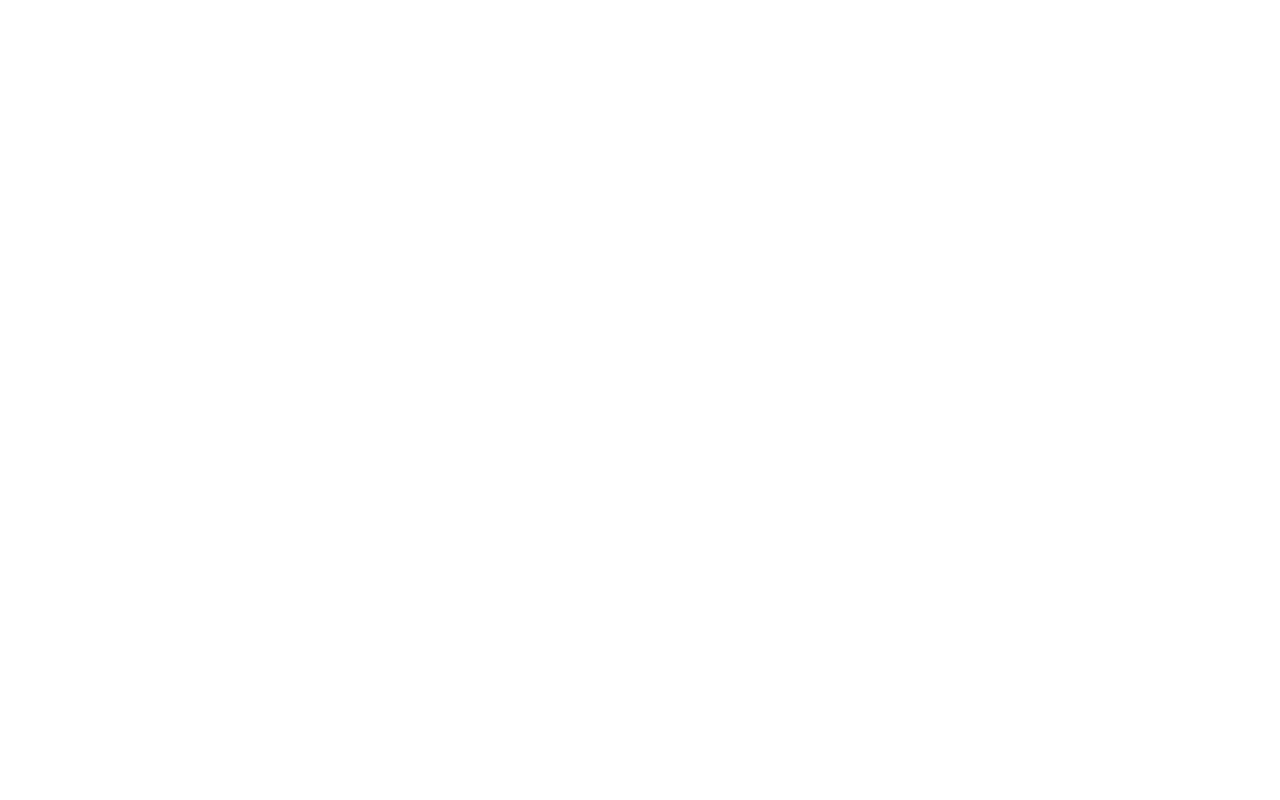
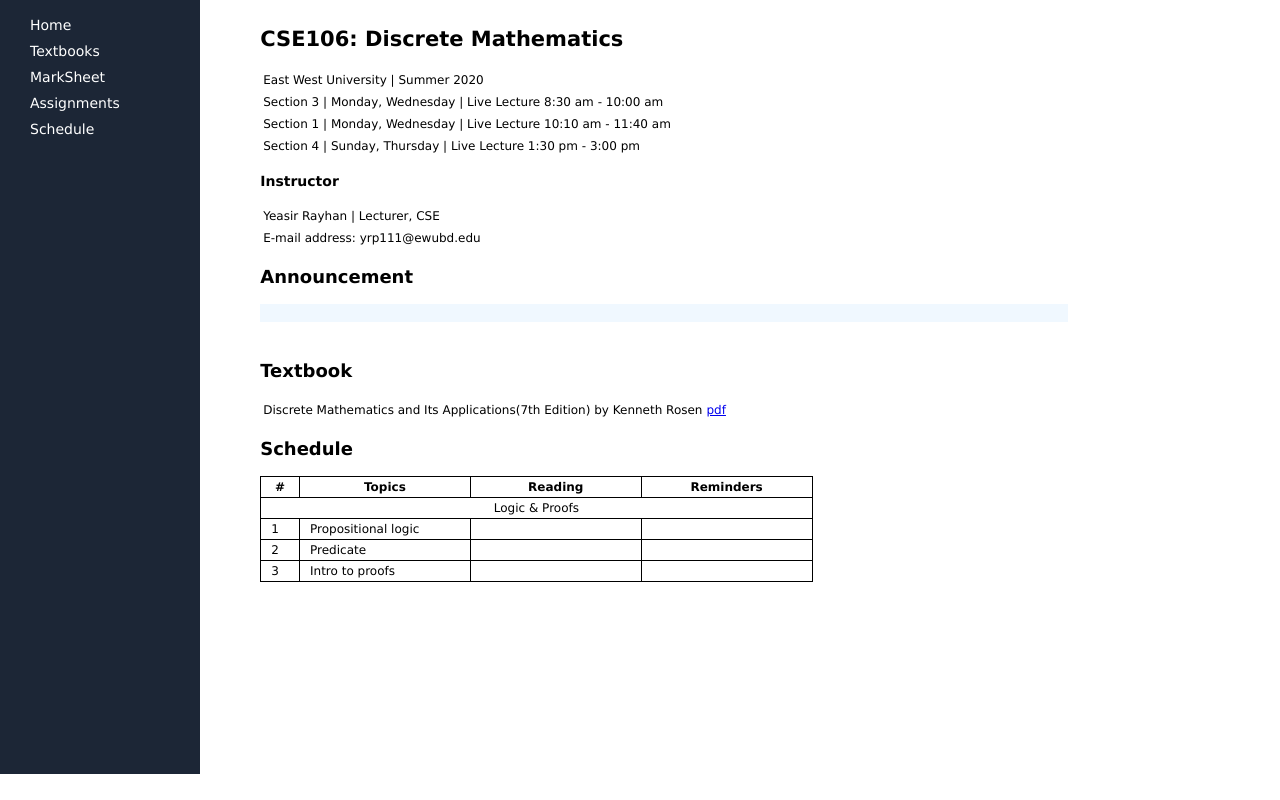
Before and after one commit to YeasirRayhanPrince/yeasirrayhanprince.github.io, a plain HTML site: page cse106_summer2020.html in a window 1280 px wide. Drawn offline with Linux system fonts and the light colour scheme.

Commit message:
updated_all

```diff
--- a/course.css
+++ b/course.css
@@ -142,3 +142,8 @@ table.paddedtable td { padding: 2px 10px 2px 10px; }
   color: #3b5998;
   font-weight: bold;
 }
+
+.td-gen{
+	border: 1px solid black;
+	padding-left: 10px;
+}
--- a/cse106_summer2020.html
+++ b/cse106_summer2020.html
@@ -2,7 +2,7 @@
   "http://www.w3.org/TR/1999/REC-html401-19991224/loose.dtd">
 <HTML>
 <HEAD>
-<TITLE>CSE 106: Spring 2020</TITLE>
+<TITLE>CSE 106: Summer 2020</TITLE>
 <!-- Based on a design by Frank Pfenning -->
 <!-- Modified by Greg Kesden and Markus Pueschel for spring 09 -->
 <!-- Modified by Roger B. Dannenberg and Greg Ganger for fall 09 -->
@@ -13,24 +13,19 @@
 <LINK REL="stylesheet" HREF="course.css" TYPE="text/css">
 </HEAD>
 
+<BODY BGCOLOR="white" MARGINWIDTH=0 MARGINHEIGHT=0>
+<TABLE WIDTH="100%" BORDER=0 CELLSPACING=0 CELLPADDING=10>
 
-<BODY BGCOLOR="white" MARGINWIDTH=0 MARGINHEIGHT=0>
-<!--
-<TABLE WIDTH="100%" BORDER=0 CELLSPACING=0 CELLPADDING=10>
-<TR>
-<TD CLASS="sidebar">&nbsp;</TD>
-<TD CLASS="main">&nbsp;</TD>
-<TD CLASS="main">&nbsp;</TD>
-</TR>
 <TR>
 
 <TD CLASS="sidebar" VALIGN="top">
 <TABLE BORDER=0 CELLSPACING=0 CELLPADDING=2>
-  <TR><TD CLASS="menu"><A HREF="../index.html">Home</A></TD></TR>
-  <TR><TD CLASS="menu"><A HREF=#Exams>Exams</A></TD></TR>
-  <TR><TD CLASS="menu"><A HREF=#Marks>Marks</A></TD></TR>
-  <TR><TD CLASS="menu"><A HREF=#Books>Textbook</A></TD></TR>
-  <TR><TD CLASS="menu"><A HREF=#LectureSlides>Lectures</A></TD></TR>
+  <TR><TD CLASS="menu"><A class = "sidebar-link" HREF="index.html">Home</A></TD></TR>
+  <TR><TD CLASS="menu"><A class = "sidebar-link" HREF=#Books>Textbooks</A></TD></TR>
+  <TR><TD CLASS="menu"><A class = "sidebar-link" HREF=>MarkSheet</A></TD></TR>
+  <TR><TD CLASS="menu"><A class = "sidebar-link" HREF=#Assignments>Assignments</A></TD></TR>
+  <TR><TD CLASS="menu"><A class = "sidebar-link" HREF=#Schedule>Schedule</A></TD></TR>
+    <TR><TD CLASS="menu">&nbsp;</TD></TR>
   <TR><TD CLASS="menu">&nbsp;</TD></TR>
   <TR><TD CLASS="menu">&nbsp;</TD></TR>
   <TR><TD CLASS="menu">&nbsp;</TD></TR>
@@ -54,256 +49,119 @@
   <TR><TD CLASS="menu">&nbsp;</TD></TR>
   <TR><TD CLASS="menu">&nbsp;</TD></TR>
   <TR><TD CLASS="menu">&nbsp;</TD></TR>
-  <TR><TD CLASS="menu">&nbsp;</TD></TR>
+  <!--<TR><TD CLASS="menu"><A HREF="https://cs50.readthedocs.io/style/c/">C Style Guide</A></TD></TR>-->
 
 </TABLE>
 </TD>
 
 <TD CLASS="main">&nbsp;</TD>
 <TD CLASS="main" VALIGN="top">
-<H1>CSE106/CSE205: Discrete Mathematics</H1>
+
+<H1>CSE106: Discrete Mathematics</H1>
 
 <TABLE BORDER=0>
-<TR><TD>Spring 2020</TD></TR>
+	<TR>
+		<TD>East West University | Summer 2020</TD>
+	</TR>
+	<tr><td> Section 3 | Monday, Wednesday | Live Lecture 8:30 am - 10:00 am</td></tr>
+	<tr><td> Section 1 | Monday, Wednesday | Live Lecture 10:10 am - 11:40 am</td></tr>
+	<tr><td> Section 4 | Sunday, Thursday | Live Lecture 1:30 pm - 3:00 pm</td></tr>
 </TABLE>
 
-<p>This course builds up the students’ ability to think and express logically and mathematically. The course will address mathematical reasoning, combinatorial analysis, algorithmic thinking, and discrete structures.</p>
-<p>
-<a href="https://yeasirrayhanprince.github.io/cse106/outlines/Spring20.pdf">Course Outline</a>
+<H3>Instructor</H3>
+<TABLE BORDER=0>
+	<tr>
+		<TD>Yeasir Rayhan | Lecturer, CSE</TD>
+	</tr>
+	<tr>
+		<td>E-mail address: yrp111@ewubd.edu</td>
+	</tr>
+</TABLE>
 
-<P>
-<STRONG>Prerequisites:</STRONG> CSE 103 </P>
-<HR noshade>
 
-<H3>What's New?</H3>
-<H2>Final Assessment <a href="https://yeasirrayhanprince.github.io/cse106/spring20_final.pdf">Question</a></H2>
+<h2> Announcement </h2>
 
-<H3>Getting Help</H3>
-<TABLE BORDER=0 cellpadding="2">
-  <TR>
-    <TH ALIGN="right" WIDTH=115>Email</TH>
-    <td>yrp111@ewubd.edu</TD>
+<div class="card announcement">
+	<div class="announcement-body">
+		<div class="newsfeedHeader">
+			<div class="newsfeedTitle">
+				<br>
+				<!--Assignment 1 released-->
+			</div>
+			<div class="newsfeedDate">
+				<!--2nd July-->
+			</div>
+		</div>
 
-  </TR>
-  <TR>
-    <TH ALIGN="right" WIDTH=115>Office Hours of Instructor</a></TH>
-    <td>
-    <ul>
-      <li>Tue 11:50-3:10 AB2-201
-      <li>Wed 10:00-11:30 AB2-201
-      <li>Thu 10:00-1:20 AB2-201
-    </ul>
-    </TD>
-  </TR>
+		<!--<p>We just released <a href="">Assignment 1</a>. It's due on <b>5th July at 10:10am</b><br><br>	  </p>-->
+	</div>
+</div>
 
-  <TR>
-    <TH ALIGN="right" WIDTH=115>UTAs</a></TH>
-    <td>
-    <ul>
-      <li>Mushfique(01842-329646)
-      <li>Mafizur(01717-313235)
-    </ul>
-    </TD>
-  </TR>
+
+<h2 id = "Books">Textbook</H2>
+<TABLE BORDER=0>
+<tr>
+	<td>Discrete Mathematics and Its Applications(7th Edition) by Kenneth Rosen</TD>
+	<td><a href = "https://yeasirrayhanprince.github.io/cse106/books/Rosen_Discrete_Mathematics_and_Its_Applications_7th_Edition.pdf">pdf</a></td>
+</tr>
+</TABLE>
+
+
+<H2 id = "Schedule">Schedule</H2>
+<div class="table-responsive">
+	<table class="table table-bordered" style = "border: 1px solid black; border-collapse:collapse; ">
+		<thead>
+		<tr>
+			<th style="width:5%;border: 1px solid black">#</th>
+			<th style="width:22%;border: 1px solid black">Topics</th>
+			<th style="width:22%;border: 1px solid black">Reading</th>
+			<th style="width:22%;border: 1px solid black">Reminders</th>
+		</tr>
+		</thead>
+
+		<td colspan = "4" style="text-align: center">Logic & Proofs</td>
+		<tr>
+			<td  class="td-gen">1</td>
+			<td class="td-gen"> Propositional logic</td>
+			<td class="td-gen">
+
+			</td>
+			<td class="td-gen"></td>
+		</tr>
+		<tr>
+			<td  class="td-gen">2</td>
+			<td class="td-gen"> Predicate</td>
+			<td class="td-gen">
+
+			</td>
+			<td class="td-gen"></td>
+		</tr>
+		<tr>
+			<td  class="td-gen">3</td>
+			<td class="td-gen"> Intro to proofs</td>
+			<td class="td-gen">
+
+			</td>
+			<td class="td-gen"></td>
+		</tr>
+	</table>
+</div>
+
+
+<!--<h2 id = "Assignments">Assignments</H2>
+
+<TABLE BORDER=0>
+<TR>
+	<TD>Assignment 1</TD>
+	<TD><a href = "https://yeasirrayhanprince.github.io/cse103/assignments/PS1.pdf">PS1</a></TD>
+	<TD></TD>
+	<TD><font color="red">15 May 11:59 pm</font></TD>
+</TR>
+</TABLE>-->
 
 </TABLE>
 
-<H3 id = "Exams">Midterm 2 Exam</H3>
-<TABLE BORDER=0>
-	<TR>
-		<td>CSE106 Section 2 &nbsp;</TD>
-		<td>11 March</TD>
-	</TR>
-	<TR>
-		<td>CSE205 Section 1 &nbsp;</TD>
-		<td>11 March</TD>
-	</TR>
-	<TR>
-		<td>CSE106 Section 3 &nbsp;</TD>
-		<td>12 March</TD>
-	</TR>
-</TABLE>
-
-<H3 id = "Exams">Final Exam</H3>
-<TABLE BORDER=0>
-	<TR>
-		<td>CSE106 Section 2 &nbsp;</TD>
-		<td>13 April</TD>
-	</TR>
-	<TR>
-		<td>CSE205 Section 1 &nbsp;</TD>
-		<td>13 April</TD>
-	</TR>
-	<TR>
-		<td>CSE106 Section 3 &nbsp;</TD>
-		<td>16 April</TD>
-	</TR>
-</TABLE>
-
-
-<H3 id = "Exams">CT 2</H3>
-Syllabus: Counting(Rosen 6.1)
-<TABLE BORDER=0>
-	<TR>
-		<td>CSE106 Section 2 &nbsp;</TD>
-		<td>9 March</TD>
-	</TR>
-	<TR>
-		<td>CSE205 Section 1 &nbsp;</TD>
-		<td>9 March</TD>
-	</TR>
-	<TR>
-		<td>CSE106 Section 3 &nbsp;</TD>
-		<td>8 March</TD>
-	</TR>
-	<TR>
-		<td>CT1 <a href="https://yeasirrayhanprince.github.io/cse106/solutions/CT1_Sol.txt">solution</a></TD>
-	<TR>
-</TABLE>
-
-
-<H3 id = "Marks">Marks</H3>
-<TABLE BORDER=0>
-<TR>
-	<TD > CSE 205 Section 1 &nbsp;</TD>
-	<TD ><a href="https://docs.google.com/spreadsheets/d/1L3uiXQBfYWtWq8ZQPdBBQ8h4xqmUoUu1jwUcMaCZZmE/edit?usp=sharing">click here</TD>
-</TR>
-<TR>
-	<TD > CSE 106 Section 2 &nbsp;</TD>
-	<TD ><a href="https://docs.google.com/spreadsheets/d/1XSeI5whQZYklxhq6mpV1ZOnK7HlL5E297ZS-VEzBPtg/edit?usp=sharing">click here</TD>
-</TR
-<TR>
-	<TD > CSE 106 Section 3 &nbsp;</TD>
-	<TD ><a href="https://docs.google.com/spreadsheets/d/1ZbK6G6ysuadrMrjXrsZxw-nD38tnquAHHVNrIUMTZ1A/edit?usp=sharing">click here</TD>
-</TR>
-</TABLE>
-
-
-
-<H3 id = "Books">Textbook</H3>
-<TABLE BORDER=0>
-<TR>
-	<td>Discrete Mathematics and Its Applications(7th Edition) by Kenneth Rosen</TD>
-	<TD><a href = "https://yeasirrayhanprince.github.io/cse106/books/Rosen_Discrete_Mathematics_and_Its_Applications_7th_Edition.pdf">pdf</a></TD>
-</TR>
-</TABLE>
-
-
-
-<H3 id = "LectureSlides">Lecture Slides</H3>
-<TABLE BORDER=0 CELLSPACING=0 CELLPADDING=1>
-
-<TR>
-	<TH>SES#</TH>
-	<TH>TOPIC</TH>
-	<TH>READINGS</TH>
-	<TH>LECTURE SLIDES</TH>
-</TR>
-
-<TR>
-	<TD COLSPAN=7> <HR SIZE=1 NOSHADE> </TD>
-</TR>
-
-<TR>
-	<TD><b>1 &nbsp;</b></TD>
-	<TD >Propositional Logic<br>Propositional Equivalences &nbsp;</TD>
-	<TD >Rosen 1.1, 1.2 &nbsp;</TD>
-	<TD><a href="https://yeasirrayhanprince.github.io/cse106/slides/Lecture1.pptx"> Slide for Lecture1</a> &nbsp;</TD>
-</TR>
-
-<TR>
-	<TD><b>2 &nbsp;</b></TD>
-	<TD >Predicate Logic&nbsp;</TD>
-	<TD >Rosen 1.4, 1.5 &nbsp;</TD>
-	<TD><a href="https://yeasirrayhanprince.github.io/cse106/slides/Lecture2.pptx"> Slide for Lecture2</a> &nbsp;</TD>
-</TR>
-
-<TR>
-	<TD><b>3 &nbsp;</b></TD>
-	<TD >Proofs &nbsp;</TD>
-	<TD >Rosen 1.7, 4.1 &nbsp;</TD>
-	<TD><a href="https://yeasirrayhanprince.github.io/cse106/slides/Lecture3.pptx"> Slide for Lecture3</a> &nbsp;</TD>
-</TR>
-
-<TR>
-	<TD><b> &nbsp;</b></TD>
-	<TD >Time Complexity[Not included in Mid1 Syllabus] &nbsp;</TD>
-	<TD >&nbsp;</TD>
-	<TD><a href="http://web.mit.edu/16.070/www/lecture/big_o.pdf"> Notes </a> &nbsp;</TD>
-</TR>
-
-<TR>
-	<TD><b> 4&nbsp;</b></TD>
-	<TD >Sets & Set operations &nbsp;</TD>
-	<TD >Rosen 2.1, 2.2 &nbsp;</TD>
-	<TD><a href="https://yeasirrayhanprince.github.io/cse106/slides/Lecture4.pptx"> Slide for Lecture4</a> &nbsp;</TD>
-</TR>
-<TR>
-	<TD><b> 5&nbsp;</b></TD>
-	<TD >Functions &nbsp;</TD>
-	<TD > Rosen 2.3 &nbsp;</TD>
-	<TD><a href="https://yeasirrayhanprince.github.io/cse106/slides/Lecture5.pptx"> Slide for Lecture5</a> &nbsp;</TD>
-</TR>
-
-<TR>
-	<TD><b> 6&nbsp;</b></TD>
-	<TD >Binary Relations &nbsp;</TD>
-	<TD > Rosen 9.1 &nbsp;</TD>
-	<TD><a href="https://yeasirrayhanprince.github.io/cse106/slides/Lecture6.pptx"> Slide for Lecture6</a> &nbsp;</TD>
-</TR>
-<TR>
-	<TD><b> 7&nbsp;</b></TD>
-	<TD >Counting & Recursive Functions &nbsp;</TD>
-	<TD > Rosen 6.1, 6.2 &nbsp;</TD>
-	<TD><a href="https://yeasirrayhanprince.github.io/cse106/slides/Lecture7.pptx"> Slide for Lecture7 </a> &nbsp;</TD>
-</TR>
-<TR>
-	<TD><b> 8&nbsp;</b></TD>
-	<TD >Graphs &nbsp;</TD>
-	<TD > Rosen 10.1, 10.2, 10.3 &nbsp;</TD>
-	<TD><a href="https://yeasirrayhanprince.github.io/cse106/slides/Lecture8.pdf"> Slide for Lecture8 </a> &nbsp;</TD>
-</TR>
-<TR>
-	<TD><b> 9&nbsp;</b></TD>
-	<TD >Trees &nbsp;</TD>
-	<TD > Rosen 11.1 &nbsp;</TD>
-	<TD><a href="https://yeasirrayhanprince.github.io/cse106/slides/Lecture9.pdf"> Slide for Lecture9 </a> &nbsp;</TD>
-</TR>
-<TR>
-	<TD><b> 10&nbsp;</b></TD>
-	<TD > Searching &nbsp;</TD>
-	<TD > Rosen 3.1 &nbsp;</TD>
-	<TD><a href="https://yeasirrayhanprince.github.io/cse106/slides/Lecture10.pdf"> Slide for Lecture10 </a> &nbsp;</TD>
-</TR>
-<TR>
-	<TD><b> 11&nbsp;</b></TD>
-	<TD > Modular Arithmetic &nbsp;</TD>
-	<TD > Rosen 4.1, 4.3, 4.5 &nbsp;</TD>
-	<TD><a href="https://yeasirrayhanprince.github.io/cse106/slides/Lecture11.pdf"> Slide for Lecture11 </a> &nbsp;</TD>
-</TR>
-<TR>
-	<TD><b> 12&nbsp;</b></TD>
-	<TD > Big O Notation &nbsp;</TD>
-	<TD > Rosen 3.2, 3.3 &nbsp;</TD>
-	<TD>&nbsp;</TD>
-</TR>
-<TR>
-  <TD COLSPAN=7> <HR SIZE=1 NOSHADE> </TD>
-</TR>
-
-</TABLE>
-
-
-
-
-
-
-
-
-</TABLE>
-<P CLASS="bottom"></P>
-</TD>
-</TR>
--->
+</td>
+</tr>
 </BODY>
 </HTML>
```
Also changed, not shown: cse103_summer2020.html (+1 -1 lines).
